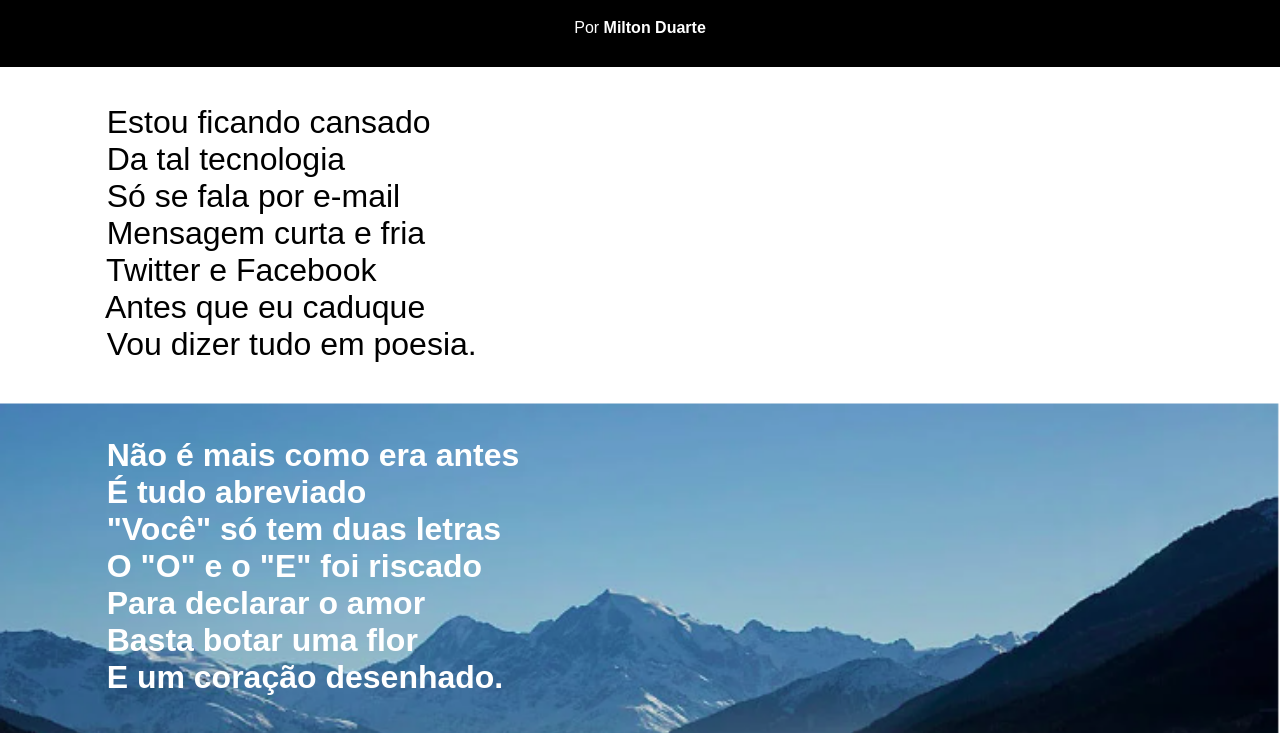
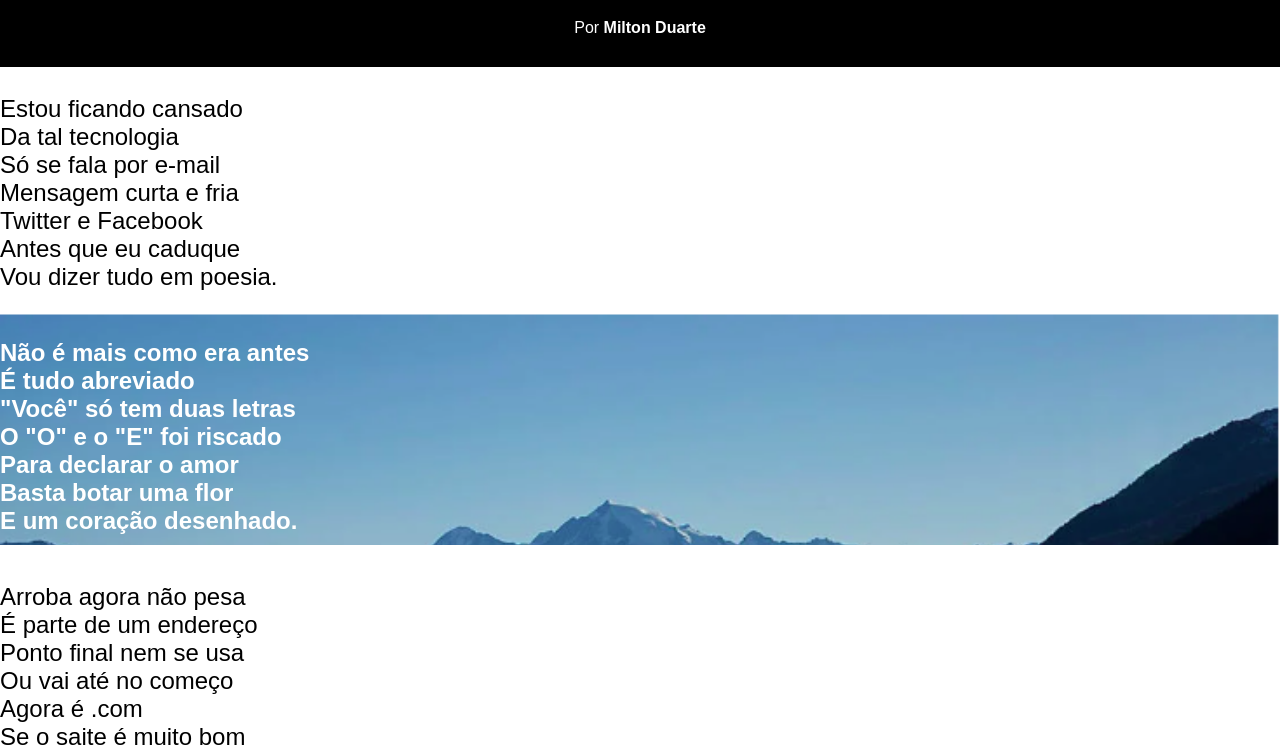
Before and after one commit to Everton951/p-desafio-cordel, a plain HTML site: page index.html in a window 1280 px wide. Shown: the part 76-823 px from the top of the page. Drawn offline with Linux system fonts and the light colour scheme.

Commit message:
terminei

```diff
--- a/estilos/style.css
+++ b/estilos/style.css
@@ -33,8 +33,10 @@ header a:hover{
 }
 
 main p {
-    white-space: pre;
-    font-size: 2em;
+    white-space: pre-line;
+    font-size: 1.5em;
+    margin-bottom: 10px;
+    padding-bottom: 10px;
 }
 
 main p.imagem1{
```
